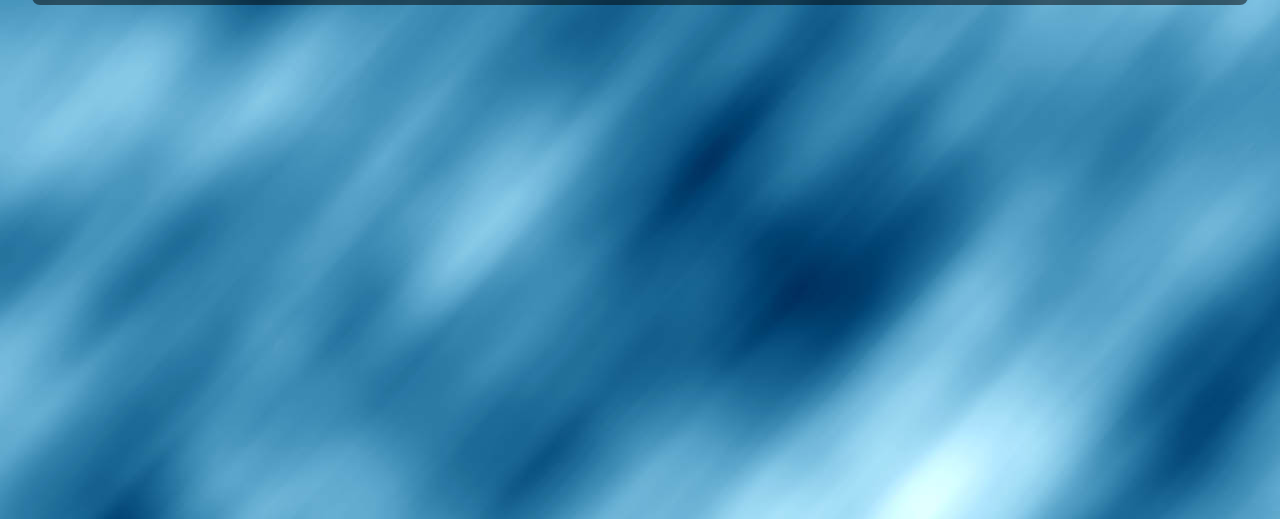
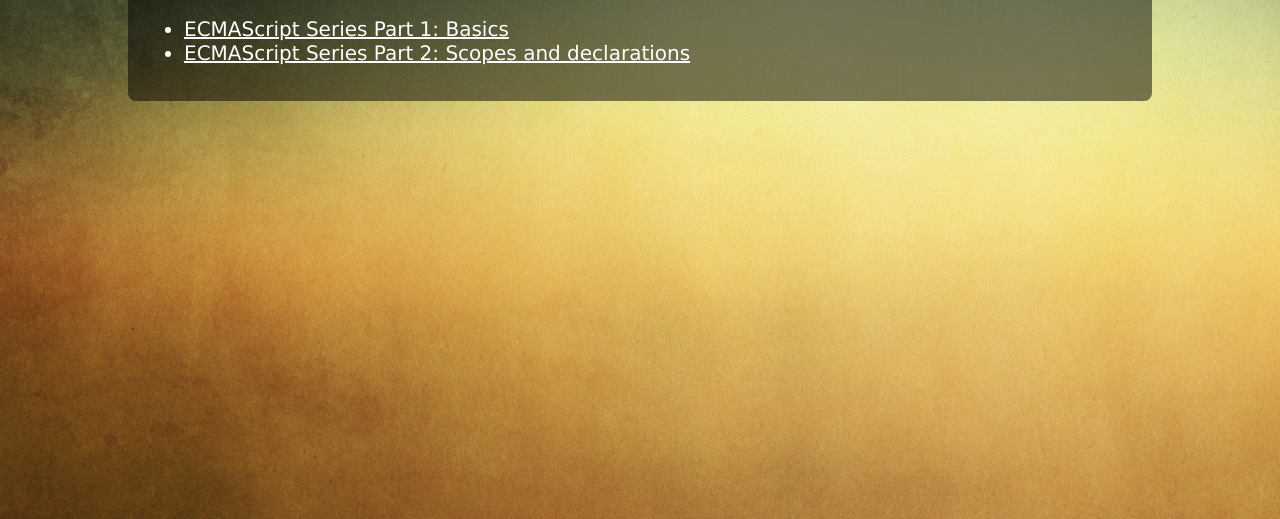
Before and after one commit to kaisellgren/slides, a plain HTML site: page index.html in a window 1280 px wide. Shown: the part 281-800 px from the top of the page. Drawn offline with Linux system fonts and the light colour scheme; a web font is replaced by a local one.

Commit message:
Minor fixes.

```diff
--- a/index.html
+++ b/index.html
@@ -8,13 +8,13 @@
 	<style>
 		body {
 			font: 20px "Lucida Grande", "Trebuchet MS", Verdana, sans-serif;
-			padding: 32px;
+			padding: 128px;
 			margin: 0;
 			width: 100%;
 			height: 100%;
 			position: absolute;
 			left: 0px; top: 0px;
-			background: url('images/background.jpg');
+			background: url('images/background2.jpg');
 			color: #fff;
 			-moz-box-sizing: border-box;
 			-webkit-box-sizing: border-box;
```
